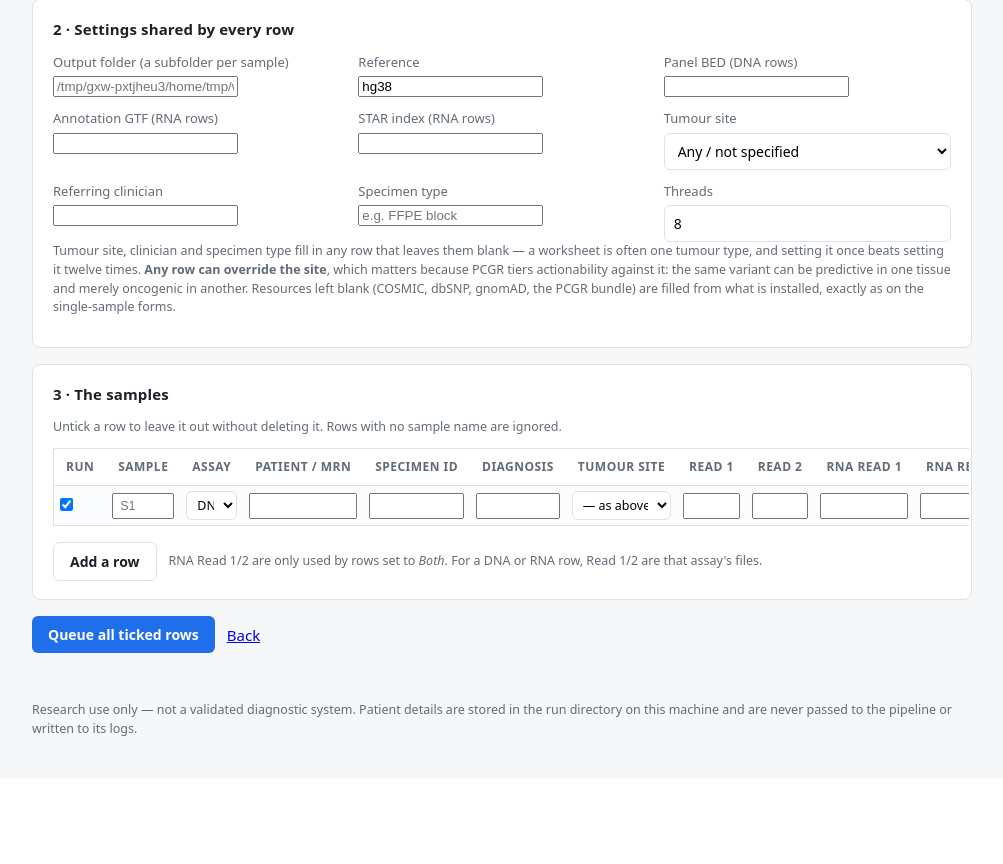
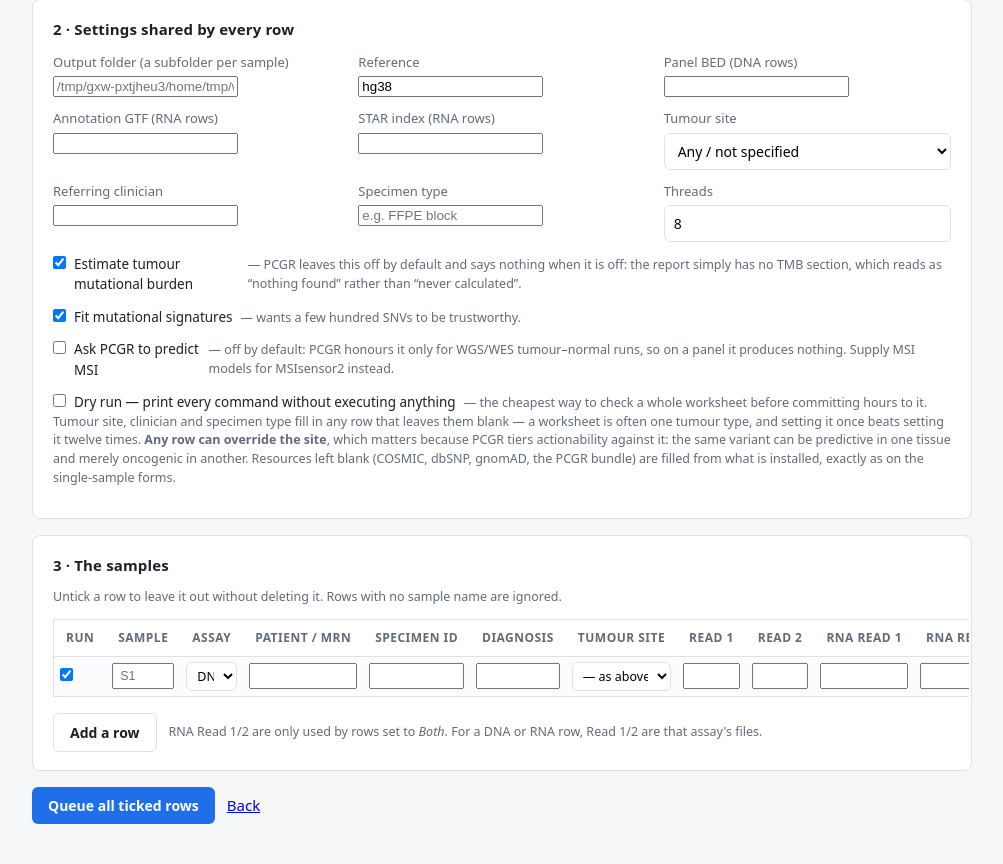
Before and after one commit to gsumathipala/cancer-genomics-pipelines, a Flask app: page /new/worksheet in a window 1280 px wide. Shown: the part 591-1455 px from the top of the page, without its empty margins (138-1141 px from the left). Before the commit the page ends 1327 px from the top, so only its background shows below. Run offline with Flask 3, Linux system fonts and the light colour scheme; data that the repository does not hold is empty.

Commit message:
Give the worksheet the analysis toggles it was silently leaving off
Found by asking what the worksheet cannot express that the single-sample
forms can.

form_rendered means "the operator saw the checkboxes, so take them
literally" -- it is what makes unticking a box actually work, instead of
the default helpfully putting it back. The worksheet posted that marker
while having no checkboxes at all, so every analysis toggle read as
unticked.

The effect: every worksheet run produced a report with NO tumour
mutational burden and NO mutational signatures, while the same sample
submitted through the DNA form produced both. PCGR says nothing when those
are off -- the report simply lacks the sections, which reads as "nothing
found" rather than "never calculated".

The worksheet now carries the three toggles itself, with the same defaults
the DNA form uses: TMB and signatures on, MSI off (PCGR honours MSI only
for WGS/WES tumour-normal runs, so on a panel it produces nothing). Plus a
dry-run box, which is the cheapest way to check a twelve-row worksheet
before committing hours to it.

Verified: the page ships TMB and signatures ticked and MSI clear, and the
values reach the queued run.

Co-Authored-By: Claude Opus 5 <noreply@anthropic.com>

```diff
--- a/webapp/templates/worksheet.html
+++ b/webapp/templates/worksheet.html
@@ -89,6 +89,30 @@
         <input name="threads" type="number" min="1"
                value="{{ (form or {}).get('threads','8') }}"></label>
     </div>
+    <label class="check"><input type="checkbox" name="pcgr_estimate_tmb"
+      {% if form is none or (form or {}).get('pcgr_estimate_tmb') %}checked{% endif %}>
+      Estimate tumour mutational burden
+      <span class="hint inline">&mdash; PCGR leaves this off by default and
+      says nothing when it is off: the report simply has no TMB section,
+      which reads as &ldquo;nothing found&rdquo; rather than &ldquo;never
+      calculated&rdquo;.</span></label>
+    <label class="check"><input type="checkbox" name="pcgr_estimate_signatures"
+      {% if form is none or (form or {}).get('pcgr_estimate_signatures') %}checked{% endif %}>
+      Fit mutational signatures
+      <span class="hint inline">&mdash; wants a few hundred SNVs to be
+      trustworthy.</span></label>
+    <label class="check"><input type="checkbox" name="pcgr_estimate_msi"
+      {% if (form or {}).get('pcgr_estimate_msi') %}checked{% endif %}>
+      Ask PCGR to predict MSI
+      <span class="hint inline">&mdash; off by default: PCGR honours it
+      only for WGS/WES tumour&ndash;normal runs, so on a panel it produces
+      nothing. Supply MSI models for MSIsensor2 instead.</span></label>
+    <label class="check"><input type="checkbox" name="dry_run"
+      {% if (form or {}).get('dry_run') %}checked{% endif %}>
+      Dry run &mdash; print every command without executing anything
+      <span class="hint inline">&mdash; the cheapest way to check a whole
+      worksheet before committing hours to it.</span></label>
+
     <p class="hint">Tumour site, clinician and specimen type fill in any row
       that leaves them blank &mdash; a worksheet is often one tumour type,
       and setting it once beats setting it twelve times. <strong>Any row
```
Also changed, not shown: 1 other file.
